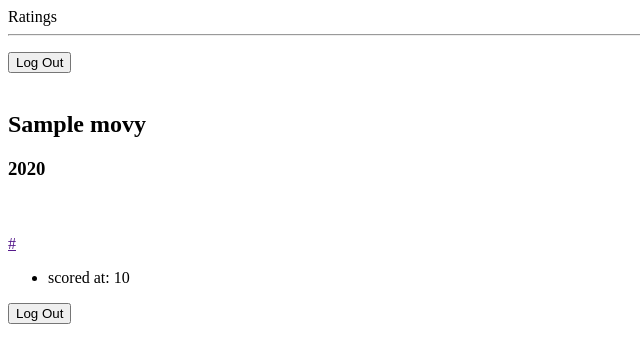
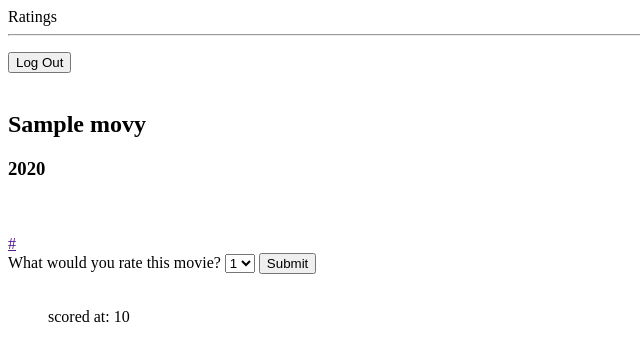
Before and after one commit to shabnomnom/rating_lab, a Flask app: a page that uses templates/movie.html in a window 1280 px wide. Shown: the top 363 px of the page, without its empty margins (0-640 px from the left). Run offline with Flask 2, Linux system fonts and the light colour scheme; the visitor is signed in with stand-in values (Sample User, id 1); tables that the repository leaves empty hold one stand-in row (values such as "Sample post").

Commit message:
completed

```diff
--- a/server.py
+++ b/server.py
@@ -75,6 +75,10 @@ def log_in_form():
 
     return render_template("log_in.html")
 
+
+#session['key'] = [user.user_id]
+#session['key'].append(movie_id), [user_id]
+
 @app.route('/log_in',methods=["POST"])
 def log_in_process():
     """ handle log in with the post data from log_in html"""
@@ -82,12 +86,13 @@ def log_in_process():
     email_address = request.form.get('email')
     password = request.form.get('password')
 
+
     user = db.session.query(User).filter(User.email == email_address).one()
     if user.password == password:
         session['current_user_id'] = user.user_id
         flash (' logged in as {}'.format(email_address))
 
-        return redirect(f"/users/{user.id}")
+        return redirect(f"/users/{user.user_id}")
     else:
         flash("wrong password, try again")
         return redirect('/log_in')
@@ -129,18 +134,51 @@ def movie_list():
 @app.route("/movies/<movie_title>")
 def movie_detail_page(movie_title):
     """show the user detail for the specific user id"""
-
-    movie= db.session.query(Movie).filter(Movie.title == movie_title).first()
-
+    print(movie_title)
+    movie = db.session.query(Movie).filter(Movie.title == movie_title).first()
 
 
     movie_score_list = db.session.query(Rating.movie_score).join(Movie).filter(Movie.title== movie_title).all()
 
     app.logger.info(str(movie_score_list))
 
+    return render_template("movie.html", movie_score_list=movie_score_list, movie=movie)
+
+@app.route("/movies/<movie_title>", methods=["POST"])
+def handle_new_rating(movie_title):
+
+    movie= db.session.query(Movie).filter(Movie.title == movie_title).first()
+
+    app.logger.info(str(movie))
+    print(movie)
+
+    user_id = session['current_user_id']
+    print(user_id)
 
 
-    return render_template("movie.html", movie_score_list=movie_score_list, movie=movie)
+    new_rating = request.form.get('rate')
+
+
+    if session:
+        update_movie = db.session.query(Rating).join(Movie).filter(Movie.title== movie_title,
+                       Rating.user_id==user_id).first()
+
+        if update_movie is None:
+            print("Time to insert")
+
+            new_rating_query = Rating(user_id=int(session['current_user_id']),
+                               movie_id=movie.movie_id, movie_score=int(new_rating))
+
+            db.session.add(new_rating_query)
+            db.session.commit()
+
+
+        else:
+            setattr(update_movie, 'movie_score', int(new_rating))
+            db.session.commit()
+
+
+    return redirect(f"/movies/{movie_title}")
 
 
 if __name__ == "__main__":
--- a/templates/movie.html
+++ b/templates/movie.html
@@ -7,23 +7,32 @@
     <a href=>{{movie.imdb_url}}
     </a>
 
+     {% if session %}
+        <form action="/movies/{{ movie.title}}" method='POST'>
+            What would you rate this movie?
+            <select name= "rate">
+                  <option value="1">1</option>
+                  <option value="2">2</option>
+                  <option value="3">3</option>
+                  <option value="4">4</option>
+                  <option value="5">5</option>
+                </select>
+            <input type='submit'>
+        <br><br>
+        </form>
+    {% endif %}
+
     <ul>
         {% for score in movie_score_list %}
-            <li>
                  scored at: {{ score[0]}}
-            </li>
+
         {% endfor %}
 
     </ul>
 
 
 
-{% if session %}
-    <form action="/movies/<movie_title>" method='POST'>
-        <input type='submit' value='Log Out' name='log_out'>
-    <br><br>
-    </form>
-{% endif %}
+
 
 
 
```
